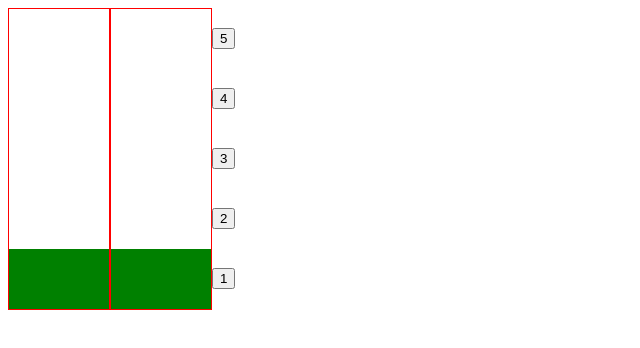
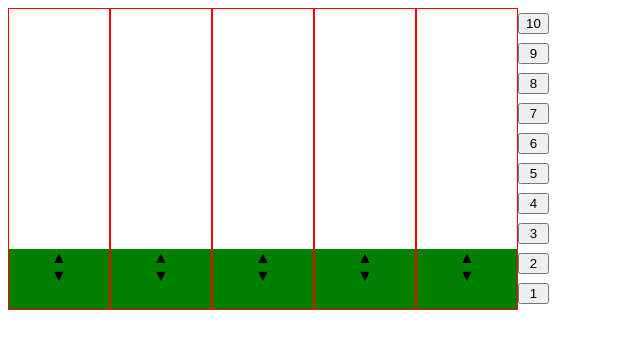
Before and after one commit to raidersk8/emulatorLifts, a Vue app: page / in a window 1280 px wide. Shown: the top 348 px of the page, without its empty margins (0-640 px from the left). Built offline with nearby package versions, Linux system fonts and the light colour scheme.

Commit message:
Добавил отображение направления движения на кобину лифта

```diff
--- a/src/App.vue
+++ b/src/App.vue
@@ -1,5 +1,5 @@
 <template>
-	<emulator-lifts :count-lifts="2" />
+	<emulator-lifts :count-lifts="5" :count-floor="10" />
 </template>
 
 <script lang="ts">
--- a/src/components/emulator-lifts.vue
+++ b/src/components/emulator-lifts.vue
@@ -36,14 +36,11 @@ export default defineComponent({
 			type: Number,
 			default: 1,
 		},
-	},
-
-	data(): {
-		countFloor: number, // Кол-во этажей
-	} {
-		return {
-			countFloor: 5,
-		};
+		// Кол-во этажей
+		countFloor: {
+			type: Number,
+			default: 5,
+		},
 	},
 
 	setup(props) {
--- a/src/components/lift-cabin.vue
+++ b/src/components/lift-cabin.vue
@@ -1,11 +1,12 @@
 <template>
-	<div class="lift-cabin" :class="{ 'lift-cabin--wait': isWait }"></div>
+	<div class="lift-cabin" :class="classes">
+	</div>
 </template>
 
 <script lang="ts">
 import { defineComponent } from 'vue';
 import type { PropType } from 'vue'
-import { StateLift } from '@/enums/bootstrap' // Enum StateLift
+import { StateLift, DirectionsLift } from '@/enums/bootstrap' // Enum StateLift
 
 export default defineComponent({
 	props: {
@@ -13,12 +14,24 @@ export default defineComponent({
 			type: Number as PropType<StateLift>,
 			default: StateLift.ready,
 		},
+		direction: {
+			type: Number as PropType<DirectionsLift>,
+			default: DirectionsLift.wait,
+		}
 	},
 
 	computed: {
 		isWait(): boolean {
 			return this.state === StateLift.wait;
 		},
+
+		classes() {
+			return {
+				'lift-cabin--wait': this.isWait,
+				'lift-cabin--up': this.direction === DirectionsLift.up && this.state === StateLift.move,
+				'lift-cabin--down': this.direction === DirectionsLift.down && this.state === StateLift.move,
+			}
+		}
 	},
 });
 </script>
@@ -30,9 +43,34 @@ export default defineComponent({
 		background: green;
 		bottom: 0;
 		width: 100%;
+		text-align: center;
+
+		&::before {
+			content: '▲';
+			display: block;
+			color: black;
+		}
+
+		&::after {
+			content: '▼';
+			display: block;
+			color: black;
+		}
 
 		&--wait {
 			background: blue;
 		}
+
+		&--up {
+			&::before {
+				color: yellow;
+			}
+		}
+
+		&--down {
+			&::after {
+				color: yellow;
+			}
+		}
 	}
 </style>
--- a/src/components/lift-shaft.vue
+++ b/src/components/lift-shaft.vue
@@ -4,6 +4,7 @@
 			class="lift-shaft__lift-cabin"
 			:style="{ bottom: liftCabinButton, 'transition-duration': liftCabinDuration}"
 			:state="state"
+			:direction="direction"
 		/>
 	</div>
 </template>
@@ -12,7 +13,7 @@
 import { defineComponent } from 'vue';
 import type { PropType } from 'vue'
 import LiftCabin from '@/components/lift-cabin.vue'; // Кабина лифта
-import { StateLift } from '@/enums/bootstrap' // Enum StateLift
+import { StateLift, DirectionsLift } from '@/enums/bootstrap' // Enum StateLift
 
 export default defineComponent({
 	props: {
@@ -36,11 +37,13 @@ export default defineComponent({
 		oldFloor: number, // Предыдущий этаж
 		liftCabinDuration: string, // Скорость лифта
 		waitingTime: number, // Время ожидание лифта после приезда на этаж
+		direction: DirectionsLift,
 	} {
 		return {
 			oldFloor: this.floor,
 			liftCabinDuration: '1s',
 			waitingTime: 2000,
+			direction: DirectionsLift.wait,
 		};
 	},
 	emits: ['changeState'],
@@ -48,10 +51,21 @@ export default defineComponent({
 		LiftCabin,
 	},
 	watch: {
+		/**
+		 * Действия при изменении этажа
+		 */
 		floor() {
 			// Высчитываем скорость лифта
 			const timeout = Math.abs(this.oldFloor - this.floor);
 			this.liftCabinDuration = timeout + 's';
+
+			// Определяем направление лифта
+			if (this.floor > this.oldFloor) {
+				this.direction = DirectionsLift.up;
+			} else if (this.floor < this.oldFloor) {
+				this.direction = DirectionsLift.down;
+			}
+
 			this.oldFloor = this.floor;
 
 			// Изменяем изменение состояния лифтов по мере прохождения анимации
@@ -81,7 +95,7 @@ export default defineComponent({
 		/**
 		 * Меняем состояния лифта от начала движения до готовности к новому вызову
 		 */
-		async liftCycleFromMoveToReady(duration: number) {
+		async liftCycleFromMoveToReady(duration: number): Promise<void> {
 			this.changeState(StateLift.move);
 			await this.delay(duration);
 			this.changeState(StateLift.wait);
--- a/src/enums/bootstrap.ts
+++ b/src/enums/bootstrap.ts
@@ -4,3 +4,9 @@ export enum StateLift {
 	move,
 	wait,
 }
+
+export enum DirectionsLift {
+	up,
+	down,
+	wait,
+}
```
